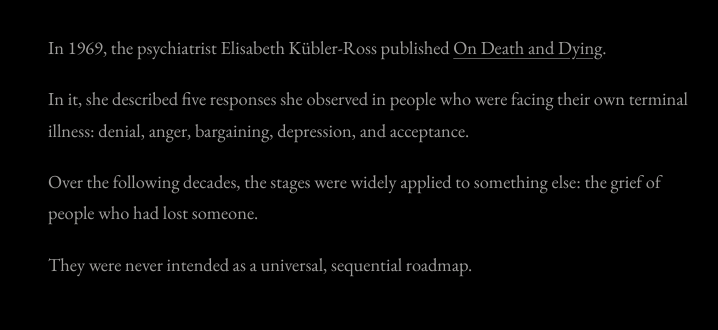
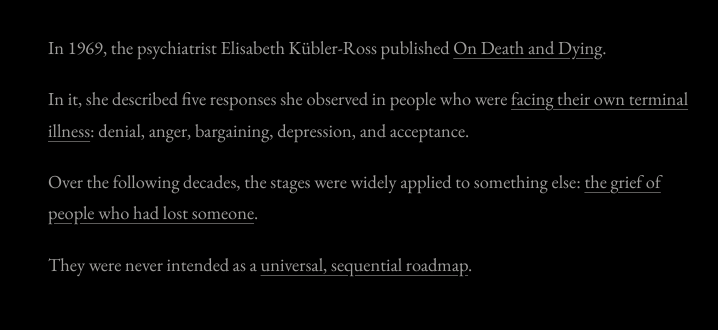
Before and after one commit to tr1ck17/psychbs, a plain HTML site: page index.html in a window 1280 px wide. Shown: the part 1219-1549 px from the top of the page, 228-946 px from the left. Drawn offline with nearby package versions, Linux system fonts and the light colour scheme.

Commit message:
browser bug fixes

```diff
--- a/app.js
+++ b/app.js
@@ -650,8 +650,10 @@
   }
 
   // Keyboard shortcuts: 1-5 place the current card, Escape deselects.
+  // Only while the exercise is on screen, so a card is never placed unseen.
   document.addEventListener('keydown', (e) => {
     if (!S.card || S.busy || e.altKey || e.ctrlKey || e.metaKey) return;
+    if (!document.body.classList.contains('in-exercise')) return;
     const n = parseInt(e.key, 10);
     if (n >= 1 && n <= STAGES.length) {
       e.preventDefault();
--- a/content.js
+++ b/content.js
@@ -4,7 +4,8 @@
  * Edit freely; app.js only reads from window.CONTENT.
  *
  * Every factual or academic claim is marked with a // VERIFY comment.
- * Where a citation belongs, a [CITATION] placeholder has been inserted.
+ * Cited words are written as [words](https://url); app.js renders them
+ * as underlined links to the source.
  * No quotes, statistics, or page numbers have been added.
  */
 
@@ -34,14 +35,14 @@ window.CONTENT = {
     eyebrow: "The model",
     heading: "The Kübler-Ross Model",
     paragraphs: [
-      // VERIFY: publication year and title of On Death and Dying (1969). [CITATION]
+      // VERIFY: publication year and title of On Death and Dying (1969).
       `In 1969, the psychiatrist Elisabeth Kübler-Ross published [On Death and Dying](https://www.ekrfoundation.org/change-curve/).`,
-      // VERIFY: the stages were drawn from her work with people facing terminal illness, not bereaved survivors. [CITATION]
-      "In it, she described five responses she observed in people who were facing their own terminal illness: denial, anger, bargaining, depression, and acceptance.",
-      // VERIFY: the stages were later widely applied to bereavement. [CITATION]
-      "Over the following decades, the stages were widely applied to something else: the grief of people who had lost someone.",
-      // VERIFY: the stages were not intended as a universal, sequential roadmap. [CITATION]
-      "They were never intended as a universal, sequential roadmap."
+      // VERIFY: the stages were drawn from her work with people facing terminal illness, not bereaved survivors.
+      "In it, she described five responses she observed in people who were [facing their own terminal illness](https://en.wikipedia.org/wiki/Five_stages_of_grief): denial, anger, bargaining, depression, and acceptance.",
+      // VERIFY: the stages were later widely applied to bereavement.
+      "Over the following decades, the stages were widely applied to something else: [the grief of people who had lost someone](https://pmc.ncbi.nlm.nih.gov/articles/PMC5375020/).",
+      // VERIFY: the stages were not intended as a universal, sequential roadmap.
+      "They were never intended as a [universal, sequential roadmap](https://grief.com/the-five-stages-of-grief/)."
     ],
     closing: "So what happens when we try to use it that way?"
   },
@@ -188,42 +189,42 @@ window.CONTENT = {
       {
         heading: "Where the stages came from",
         paragraphs: [
-          // VERIFY: Kübler-Ross's observations came from interviews/work with terminally ill patients. [CITATION]
-          "Kübler-Ross developed the stages from her clinical work with people who were dying. She was describing how some patients responded to the news of their own terminal illness [CITATION].",
-          // VERIFY: the original work was not a study of bereaved people. [CITATION]
-          "It was not originally a study of people grieving someone else's death."
+          // VERIFY: Kübler-Ross's observations came from interviews/work with terminally ill patients.
+          "Kübler-Ross developed the stages from her [clinical work with people who were dying](https://archive.org/details/ondeathdying00kubl). She was describing how some patients responded to the news of their own terminal illness.",
+          // VERIFY: the original work was not a study of bereaved people.
+          "It was [not originally a study of people grieving someone else's death](https://en.wikipedia.org/wiki/Five_stages_of_grief)."
         ]
       },
       {
         heading: "How the line spread",
         paragraphs: [
-          // VERIFY: the stages became widely known in popular culture and were applied to bereavement. [CITATION]
-          "The five stages became one of the best-known ideas in psychology outside the field. They spread through popular culture and were widely applied to bereavement, often as a sequence that grieving people were expected to pass through [CITATION].",
-          // VERIFY: Kübler-Ross later wrote (with David Kessler) that the stages were not meant to be linear or to package grief neatly. Do not quote without checking the source. [CITATION]
-          "Kübler-Ross herself later wrote, with David Kessler, that the stages were not meant to be a neat, linear sequence [CITATION]."
+          // VERIFY: the stages became widely known in popular culture and were applied to bereavement.
+          "The five stages became one of the best-known ideas in psychology outside the field. They [spread through popular culture](https://en.wikipedia.org/wiki/Five_stages_of_grief) and were widely applied to bereavement, often as a sequence that grieving people were expected to pass through.",
+          // VERIFY: Kübler-Ross later wrote (with David Kessler) that the stages were not meant to be linear or to package grief neatly. Do not quote without checking the source.
+          "Kübler-Ross herself later wrote, with David Kessler, that the stages were [not meant to be a neat, linear sequence](https://grief.com/the-five-stages-of-grief/)."
         ]
       },
       {
         heading: "Not universal, not sequential",
         paragraphs: [
-          // VERIFY: bereavement researchers have criticized stage models for lacking empirical support for a fixed order. [CITATION]
-          "Bereavement researchers have criticized stage models for a lack of evidence that people move through fixed stages in a fixed order [CITATION].",
-          // VERIFY: concern that stage models can lead people to think they are grieving "wrongly". [CITATION]
-          "When a sequence is treated as the norm, people who do not follow it may come to believe they are grieving incorrectly [CITATION]."
+          // VERIFY: bereavement researchers have criticized stage models for lacking empirical support for a fixed order.
+          "Bereavement researchers have criticized stage models for a [lack of evidence that people move through fixed stages in a fixed order](https://pmc.ncbi.nlm.nih.gov/articles/PMC5375020/).",
+          // VERIFY: concern that stage models can lead people to think they are grieving "wrongly".
+          "When a sequence is treated as the norm, people who do not follow it may come to [believe they are grieving incorrectly](https://pmc.ncbi.nlm.nih.gov/articles/PMC5375020/)."
         ]
       },
       {
         heading: "Emotions return, and overlap",
         paragraphs: [
-          // VERIFY: grief responses often recur and co-occur rather than resolving in order. [CITATION]
-          "A song, a date, or a smell can bring back feelings that seemed finished. Anger and love can arrive together. Relief and guilt can arrive in the same breath. The model has no box for any of that [CITATION]."
+          // VERIFY: grief responses often recur and co-occur rather than resolving in order.
+          "A song, a date, or a smell can [bring back feelings that seemed finished](https://www.cancer.gov/about-cancer/advanced-cancer/caregivers/planning/bereavement-hp-pdq). Anger and love can arrive together. Relief and guilt can arrive in the same breath. The model has no box for any of that."
         ]
       },
       {
         heading: "Every grief is different",
         paragraphs: [
-          // VERIFY: grief varies with the relationship, the circumstances of the death, culture, personality, and support. [CITATION]
-          "How someone grieves varies with who they lost, how the death happened, their culture and beliefs, their personality, and the support around them [CITATION]. No single path can hold all of that."
+          // VERIFY: grief varies with the relationship, the circumstances of the death, culture, personality, and support.
+          "[How someone grieves varies](https://www.cancer.gov/about-cancer/advanced-cancer/caregivers/planning/bereavement-hp-pdq) with who they lost, how the death happened, their culture and beliefs, their personality, and the support around them. No single path can hold all of that."
         ]
       }
     ],
@@ -258,28 +259,28 @@ window.CONTENT = {
     perspectives: [
       {
         title: "Continuing bonds",
-        // VERIFY: associated with Klass, Silverman & Nickman (1996), Continuing Bonds. [CITATION]
-        body: "Rather than \"letting go,\" many people keep an ongoing connection with the person who died: talking to them, keeping their things, carrying their values. This perspective treats that bond as a normal part of grief, not a failure to move on [CITATION]."
+        // VERIFY: associated with Klass, Silverman & Nickman (1996), Continuing Bonds.
+        body: "Rather than \"letting go,\" many people [keep an ongoing connection with the person who died](https://www.routledge.com/Continuing-Bonds-New-Understandings-of-Grief/Klass-Nickman-Silverman/p/book/9781560323396): talking to them, keeping their things, carrying their values. This perspective treats that bond as a normal part of grief, not a failure to move on."
       },
       {
         title: "Oscillation between loss and restoration",
-        // VERIFY: Dual Process Model, Stroebe & Schut (1999). Loss-orientation vs restoration-orientation, and oscillation between them. [CITATION]
-        body: "The Dual Process Model describes grieving people moving back and forth between confronting the loss and attending to the changes in daily life, including taking time away from grief. The movement between them is part of coping [CITATION]."
+        // VERIFY: Dual Process Model, Stroebe & Schut (1999). Loss-orientation vs restoration-orientation, and oscillation between them.
+        body: "[The Dual Process Model](https://doi.org/10.1080/074811899201046) describes grieving people moving back and forth between confronting the loss and attending to the changes in daily life, including taking time away from grief. The movement between them is part of coping."
       },
       {
         title: "Meaning reconstruction",
-        // VERIFY: associated with Robert Neimeyer and colleagues. [CITATION]
-        body: "Loss can disrupt the story a person tells about their life. This perspective sees grieving as, in part, the work of rebuilding or reaffirming meaning after the loss [CITATION]."
+        // VERIFY: associated with Robert Neimeyer and colleagues.
+        body: "Loss can disrupt the story a person tells about their life. This perspective sees grieving as, in part, the work of [rebuilding or reaffirming meaning after the loss](https://doi.org/10.1590/S0103-166X2011000400002)."
       },
       {
         title: "Resilience and many trajectories",
-        // VERIFY: associated with George Bonanno and colleagues; research identifying several distinct trajectories, including resilience. Do not add statistics without the source. [CITATION]
-        body: "Research following people over time has described several different patterns of adjustment after loss, and has found that many people show considerable resilience. There is more than one normal course [CITATION]."
+        // VERIFY: associated with George Bonanno and colleagues; research identifying several distinct trajectories, including resilience. Do not add statistics without the source.
+        body: "Research following people over time has described [several different patterns of adjustment after loss](https://pubmed.ncbi.nlm.nih.gov/12416919/), and has found that many people show considerable resilience. There is more than one normal course."
       },
       {
         title: "Life continuing alongside the loss",
-        // VERIFY: "growing around grief" is associated with Lois Tonkin. [CITATION]
-        body: "Some describe grief not as shrinking over time, but as life slowly growing around it. The loss stays; the life around it becomes larger [CITATION]."
+        // VERIFY: "growing around grief" is associated with Lois Tonkin.
+        body: "Some describe grief not as shrinking over time, but as [life slowly growing around it](https://doi.org/10.1080/02682629608657376). The loss stays; the life around it becomes larger."
       }
     ],
     closing: [
@@ -289,16 +290,17 @@ window.CONTENT = {
     ],
     restartLabel: "Begin again",
     referencesHeading: "Sources to confirm",
-    // VERIFY every entry. Complete each reference in the required style.
+    // VERIFY every entry. APA 7 style; each title links to the source.
     references: [
-      "Kübler-Ross, E. (1969). On Death and Dying. [CITATION: complete reference]",
-      "Kübler-Ross, E., & Kessler, D. (2005). On Grief and Grieving. [CITATION: complete reference]",
-      "Klass, D., Silverman, P. R., & Nickman, S. L. (Eds.). (1996). Continuing Bonds. [CITATION: complete reference]",
-      "Stroebe, M., & Schut, H. (1999). The Dual Process Model of coping with bereavement. [CITATION: complete reference]",
-      "Neimeyer, R. A. — meaning reconstruction. [CITATION: choose source]",
-      "Bonanno, G. A. — resilience and grief trajectories. [CITATION: choose source]",
-      "Tonkin, L. — growing around grief. [CITATION: choose source]",
-      "Critiques of stage models of grief. [CITATION: choose source]"
+      "Kübler-Ross, E. (1969). [On death and dying](https://archive.org/details/ondeathdying00kubl). Macmillan.",
+      "Kübler-Ross, E., & Kessler, D. (2005). [On grief and grieving: Finding the meaning of grief through the five stages of loss](https://archive.org/details/ongriefgrievingf00kubl). Scribner.",
+      "Klass, D., Silverman, P. R., & Nickman, S. L. (Eds.). (1996). [Continuing bonds: New understandings of grief](https://www.routledge.com/Continuing-Bonds-New-Understandings-of-Grief/Klass-Nickman-Silverman/p/book/9781560323396). Taylor & Francis.",
+      "Stroebe, M., & Schut, H. (1999). [The dual process model of coping with bereavement: Rationale and description](https://doi.org/10.1080/074811899201046). Death Studies, 23(3), 197–224.",
+      "Neimeyer, R. A. (2011). [Reconstructing meaning in bereavement: Summary of a research program](https://doi.org/10.1590/S0103-166X2011000400002). Estudos de Psicologia (Campinas), 28(4), 421–426.",
+      "Bonanno, G. A., Wortman, C. B., Lehman, D. R., Tweed, R. G., Haring, M., Sonnega, J., Carr, D., & Nesse, R. M. (2002). [Resilience to loss and chronic grief: A prospective study from preloss to 18-months postloss](https://doi.org/10.1037/0022-3514.83.5.1150). Journal of Personality and Social Psychology, 83(5), 1150–1164.",
+      "Tonkin, L. (1996). [Growing around grief—Another way of looking at grief and recovery](https://doi.org/10.1080/02682629608657376). Bereavement Care, 15(1), 10.",
+      "Stroebe, M., Schut, H., & Boerner, K. (2017). [Cautioning health-care professionals: Bereaved persons are misguided through the stages of grief](https://pmc.ncbi.nlm.nih.gov/articles/PMC5375020/). OMEGA—Journal of Death and Dying, 74(4), 455–473.",
+      "National Cancer Institute. (n.d.). [Grief, bereavement, and coping with loss (PDQ®)–Health professional version](https://www.cancer.gov/about-cancer/advanced-cancer/caregivers/planning/bereavement-hp-pdq)."
     ]
   }
 };
```
Also changed, not shown: styles.css (+8 -0 lines).
